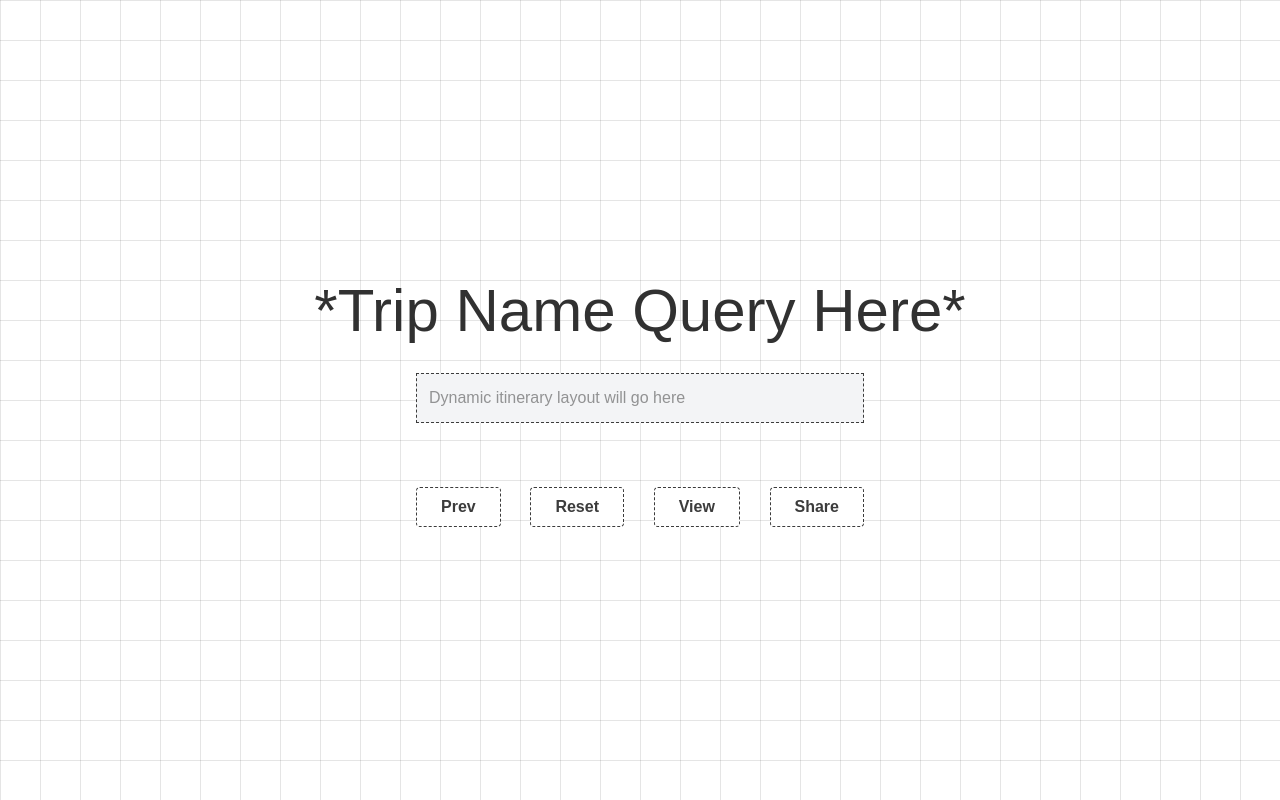
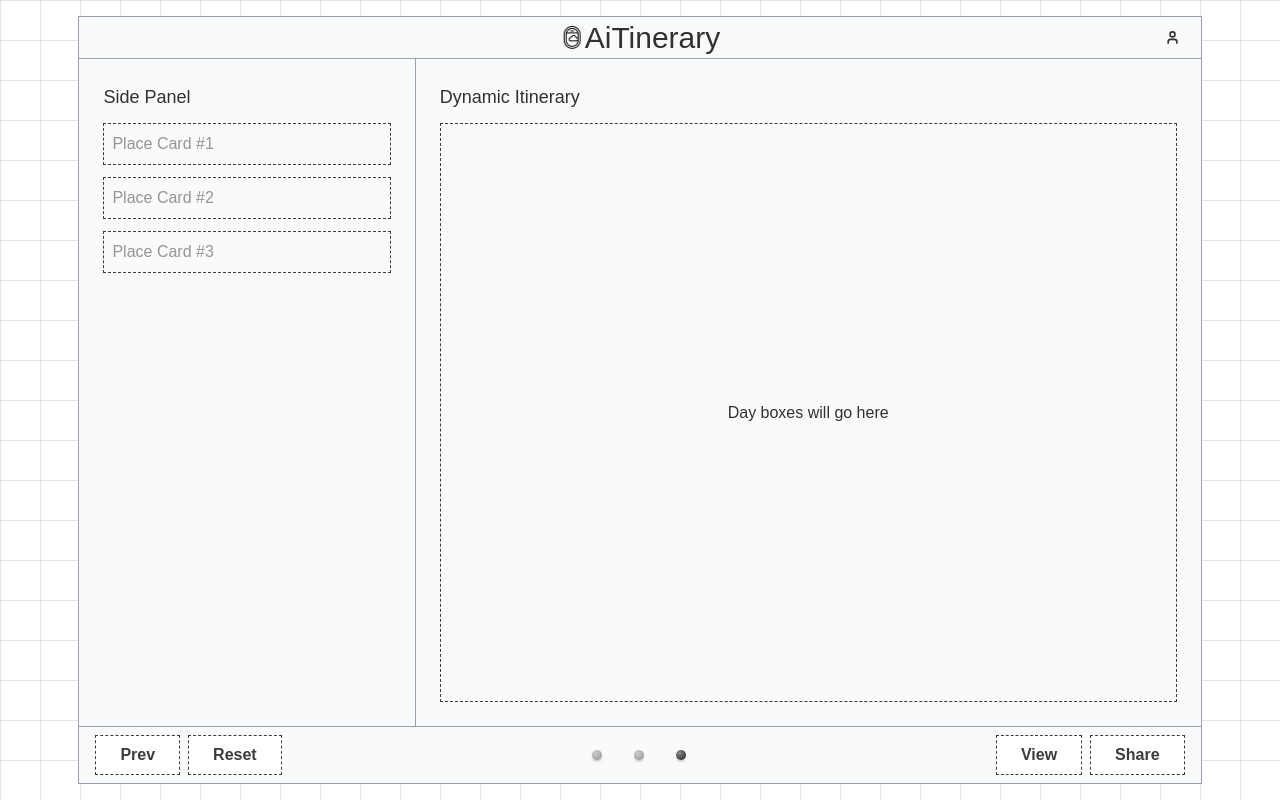
Before and after one commit to haifromkai/AiTinerary, a Next.js app in the folder frontend/: page /trip/itinerary in a window 1280 px wide. Built offline with nearby package versions, Linux system fonts and the light colour scheme.

Commit message:
Formatted itinerary/page.tsx, added placeholder user profile icon in header panels

```diff
--- a/frontend/src/app/trip/itinerary/page.tsx
+++ b/frontend/src/app/trip/itinerary/page.tsx
@@ -1,10 +1,15 @@
 // DYNAMIC ITINERARY PAGE
+
 "use client";
 
 import { useRouter } from "next/navigation";
+import { useState } from "react";
 
 export default function NameTrip() {
   const router = useRouter();
+
+  // State for input values
+  const [tripName, setTripName] = useState("");
 
   // Navigation functions
   const goToPrevious = () => {
@@ -19,27 +24,117 @@ export default function NameTrip() {
 
 
   return (
-    <div className="relative flex flex-col items-center justify-center min-h-screen bg-white p-2 custom-grid-bg">
+    <div className="relative flex flex-col items-center justify-center min-h-screen h-screen bg-white custom-grid-bg p-4">
 
-      <h1 className="text-4xl md:text-6xl font-mono text-[rgb(49,49,49)] mt-2 md:mt-2 text-center">*Trip Name Query Here*</h1>
+      {/* Main Container (90% page width, 100% page height) */}
+      <div className="w-9/10 h-screen flex flex-col bg-gray-50 border border-gray-400 overflow-hidden">
 
 
-      {/* Page Content */}
-      <div className="w-full max-w-md my-8">
-        {/* Dynamic Itinerary Layout */}
+        {/* Header Panel */}
+        <div className="w-full py-2 px-4 flex items-center justify-center border-b border-gray-400">
+          <div className="flex items-center justify-between w-full">
+            {/* Empty div for spacing */}
+            <div className="w-[25px]"></div>
+
+            {/* Centered Logo and Title */}
+            <div className="flex items-center absolute left-1/2 transform -translate-x-1/2">
+              <img src="/images/logo.png" alt="Logo" className="w-[25px] h-[25px] min-w-[25px] object-contain"/>
+              <h1 className="text-3xl md:text-3xl font-mono text-[rgb(49,49,49)]">AiTinerary</h1>
+            </div>
+
+            {/* User Profile Icon */}
+            <button className="flex items-center justify-center h-[25px] w-[25px] rounded-full
+                              text-[rgb(49,49,49)]
+                              hover:text-white hover:bg-[#313131]
+                              transition-colors duration-500">
+              <svg className="h-[15px] w-[15px]" xmlns="http://www.w3.org/2000/svg" viewBox="0 0 24 24">
+                <g strokeLinejoin="round" strokeLinecap="round" strokeWidth="2.5" fill="none" stroke="currentColor">
+                  <path d="M19 21v-2a4 4 0 0 0-4-4H9a4 4 0 0 0-4 4v2"></path>
+                  <circle cx="12" cy="7" r="4"></circle>
+                </g>
+              </svg>
+            </button>
+          </div>
+        </div>
+
+
+        {/* Content Area */}
+        <div className="flex flex-1">
+
+          {/* Container 1 - Left Side (30% page width) */}
+          <div className="w-[30%] p-6 border-r border-gray-400 flex flex-col">
+            <h1 className="text-lg md:text-lg font-mono text-[rgb(49,49,49)] text-left">Side Panel</h1>
+            <div className="mt-3">
               <input
                 type="text"
-          placeholder="Dynamic itinerary layout will go here"
-          className="w-full p-3
-                     border border-dashed border-[#3c3c3c] bg-gray-100
+                placeholder="Place Card #1"
+                value={tripName}
+                onChange={(e) => setTripName(e.target.value)}
+                className={`w-full p-2
+                           border ${tripName ? 'border-solid' : 'border-dashed'} border-[#3c3c3c] bg-transparent
                            font-mono text-[#313131]
-                     focus:outline-none"
+                           hover:bg-gray-200
+                           focus:bg-gray-200
+                           focus:outline-none focus:border-[#313131] focus:border-dashed
+                           transition-colors duration-300`}
               />
             </div>
 
+            <div className="mt-3">
+              <input
+                type="text"
+                placeholder="Place Card #2"
+                value={tripName}
+                onChange={(e) => setTripName(e.target.value)}
+                className={`w-full p-2
+                           border ${tripName ? 'border-solid' : 'border-dashed'} border-[#3c3c3c] bg-transparent
+                           font-mono text-[#313131]
+                           hover:bg-gray-200
+                           focus:bg-gray-200
+                           focus:outline-none focus:border-[#313131] focus:border-dashed
+                           transition-colors duration-300`}
+              />
+            </div>
 
-      {/* Navigation buttons */}
-      <div className="flex justify-between w-full max-w-md mt-8">
+            <div className="mt-3">
+              <input
+                type="text"
+                placeholder="Place Card #3"
+                value={tripName}
+                onChange={(e) => setTripName(e.target.value)}
+                className={`w-full p-2
+                           border ${tripName ? 'border-solid' : 'border-dashed'} border-[#3c3c3c] bg-transparent
+                           font-mono text-[#313131]
+                           hover:bg-gray-200
+                           focus:bg-gray-200
+                           focus:outline-none focus:border-[#313131] focus:border-dashed
+                           transition-colors duration-300`}
+              />
+            </div>
+          </div>
+
+          {/* Container 2 - Right Side (70% page width) */}
+          <div className="w-[70%] p-6 flex flex-col">
+            <h1 className="text-lg md:text-lg font-mono text-[rgb(49,49,49)] text-left">Dynamic Itinerary</h1>
+            <div className="mt-3 flex-1">
+              {/* content goes here */}
+              <div className="h-[100%] border border-dashed border-[#3c3c3c]
+                            hover:bg-gray-200
+                            focus:bg-gray-200
+                              transition-colors duration-300
+                              flex items-center justify-center">
+                <p className="font-mono text-[#313131]">Day boxes will go here</p>
+              </div>
+            </div>
+          </div>
+        </div>
+
+
+        {/* Footer Panel - Fixed structure */}
+        <div className="w-full py-2 px-4 border-t border-gray-400">
+          {/* Navigation Buttons */}
+          <div className="flex justify-between items-center w-full">
+            <div className="flex space-x-2">
               <button
                 onClick={goToPrevious}
                 className="btn border-[#3c3c3c] border-1 border-dashed
@@ -48,31 +143,45 @@ export default function NameTrip() {
                          hover:text-white hover:bg-[#313131] hover:border-[#313131]
                            transition duration-500
                            shadow-none
-                    px-6 py-2">
+                           px-6 py-2 rounded-none">
                 Prev
               </button>
 
               <button
-          // onClick={goToNext}
+                // onClick={goToPrevious}
                 className="btn border-[#3c3c3c] border-1 border-dashed
                            text-base font-mono text-[#3c3c3c]
                          bg-white
                          hover:text-white hover:bg-[#313131] hover:border-[#313131]
                            transition duration-500
                            shadow-none
-                    px-6 py-2">
+                           px-6 py-2 rounded-none">
                 Reset
               </button>
+            </div>
 
+            {/* Progress Indicators */}
+            <div className="flex space-x-8">
+              <div aria-label="status" className="status status-inactive"></div>
+
+              <div aria-label="status" className="status status-inactive"></div>
+
+              <div className="inline-grid *:[grid-area:1/1]">
+                <div className="status status-active animate-ping-slow"></div>
+                <div className="status status-active"></div>
+              </div>
+            </div>
+
+            <div className="flex space-x-2">
               <button
                 // onClick={goToNext}
                 className="btn border-[#3c3c3c] border-1 border-dashed
                           text-base font-mono text-[#3c3c3c]
                           bg-white
-                    hover:text-white hover:bg-[#313131] hover:border-[#313131]
+                          hover:text-white hover:bg-[#313131] hover:border-[#313c3c]
                           transition duration-500
                           shadow-none
-                    px-6 py-2">
+                          px-6 py-2 rounded-none">
                 View
               </button>
 
@@ -81,14 +190,15 @@ export default function NameTrip() {
                 className="btn border-[#3c3c3c] border-1 border-dashed
                           text-base font-mono text-[#3c3c3c]
                           bg-white
-                    hover:text-white hover:bg-[#313131] hover:border-[#313131]
+                          hover:text-white hover:bg-[#313131] hover:border-[#313c3c]
                           transition duration-500
                           shadow-none
-                    px-6 py-2">
+                          px-6 py-2 rounded-none">
                 Share
               </button>
-
-
+            </div>
+          </div>
+        </div>
       </div>
     </div>
   );
--- a/frontend/src/app/trip/user_input/page.tsx
+++ b/frontend/src/app/trip/user_input/page.tsx
@@ -28,15 +28,34 @@ export default function NameTrip() {
   return (
     <div className="relative flex flex-col items-center justify-center min-h-screen h-screen bg-white custom-grid-bg p-4">
 
-      {/* Main Container (80% page width, 100% page height) */}
-      <div className="w-4/5 h-screen flex flex-col bg-gray-50 border border-gray-400 overflow-hidden">
+      {/* Main Container (90% page width, 100% page height) */}
+      <div className="w-9/10 h-screen flex flex-col bg-gray-50 border border-gray-400 overflow-hidden">
 
 
         {/* Header Panel */}
         <div className="w-full py-2 px-4 flex items-center justify-center border-b border-gray-400">
-          <div className="flex items-center">
-            <img src="/images/logo.png" alt="Logo" className="w-[15px] md:w-[25px] h-auto mr-0.5" />
-            <h1 className="text-3xl md:text-3xl font-mono text-[rgb(49,49,49)]">AiTinerary</h1>
+          <div className="flex items-center justify-between w-full">
+            {/* Empty div for spacing */}
+            <div className="w-[25px]"></div>
+
+            {/* Centered Logo and Title */}
+            <div className="flex items-center absolute left-1/2 transform -translate-x-1/2">
+              <img src="/images/logo.png" alt="Logo" className="w-[25px] h-[25px] min-w-[25px] object-contain"/>
+              <h1 className="text-3xl md:text-3xl font-mono text-[rgb(49,49,49)]">AiTinerary</h1>
+            </div>
+
+            {/* User Profile Icon */}
+            <button className="flex items-center justify-center h-[25px] w-[25px] rounded-full
+                              text-[rgb(49,49,49)]
+                              hover:text-white hover:bg-[#313131]
+                              transition-colors duration-500">
+              <svg className="h-[15px] w-[15px]" xmlns="http://www.w3.org/2000/svg" viewBox="0 0 24 24">
+                <g strokeLinejoin="round" strokeLinecap="round" strokeWidth="2.5" fill="none" stroke="currentColor">
+                  <path d="M19 21v-2a4 4 0 0 0-4-4H9a4 4 0 0 0-4 4v2"></path>
+                  <circle cx="12" cy="7" r="4"></circle>
+                </g>
+              </svg>
+            </button>
           </div>
         </div>
 
```
Lines whose indentation alone changed are shown as unchanged.
